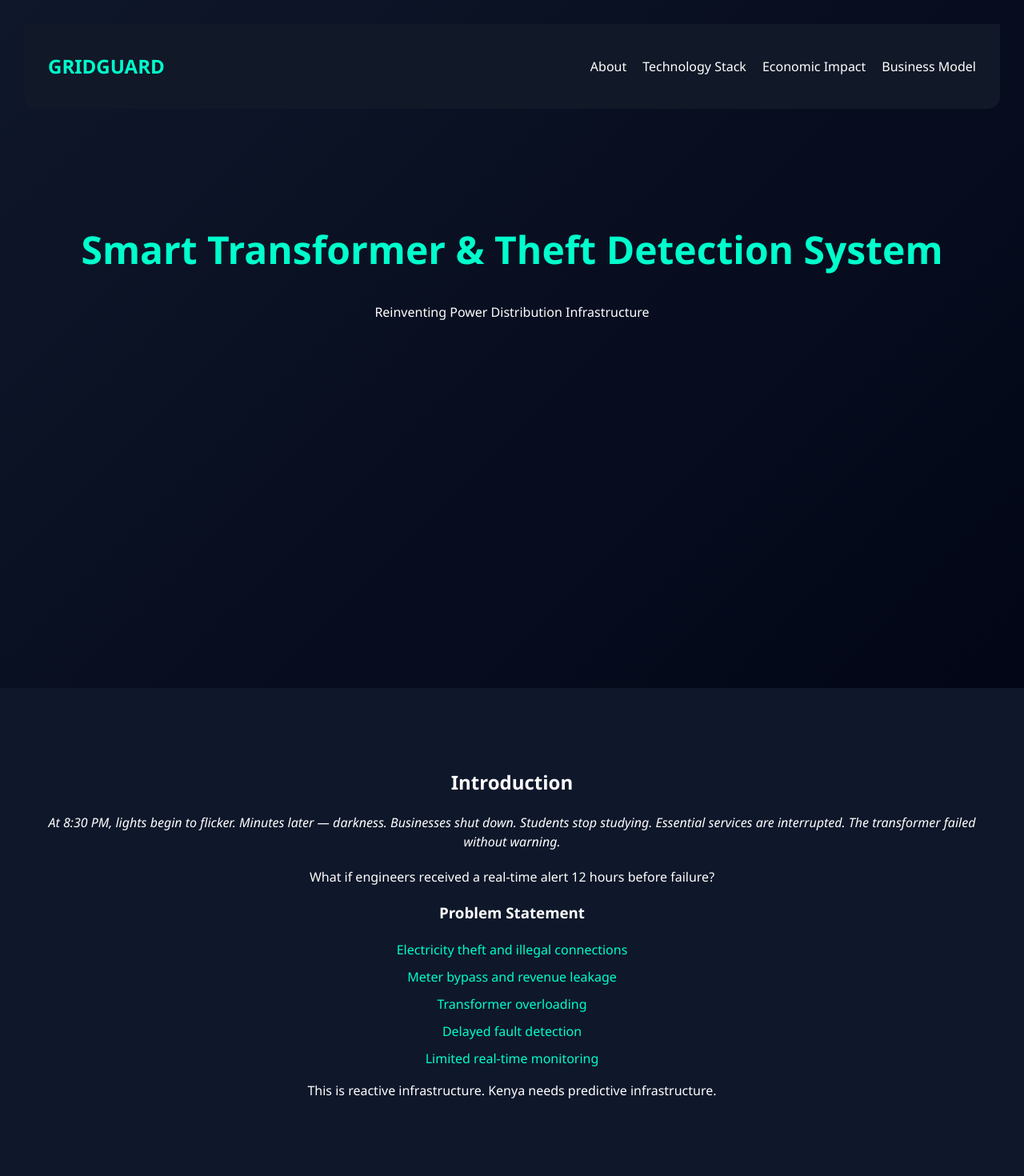
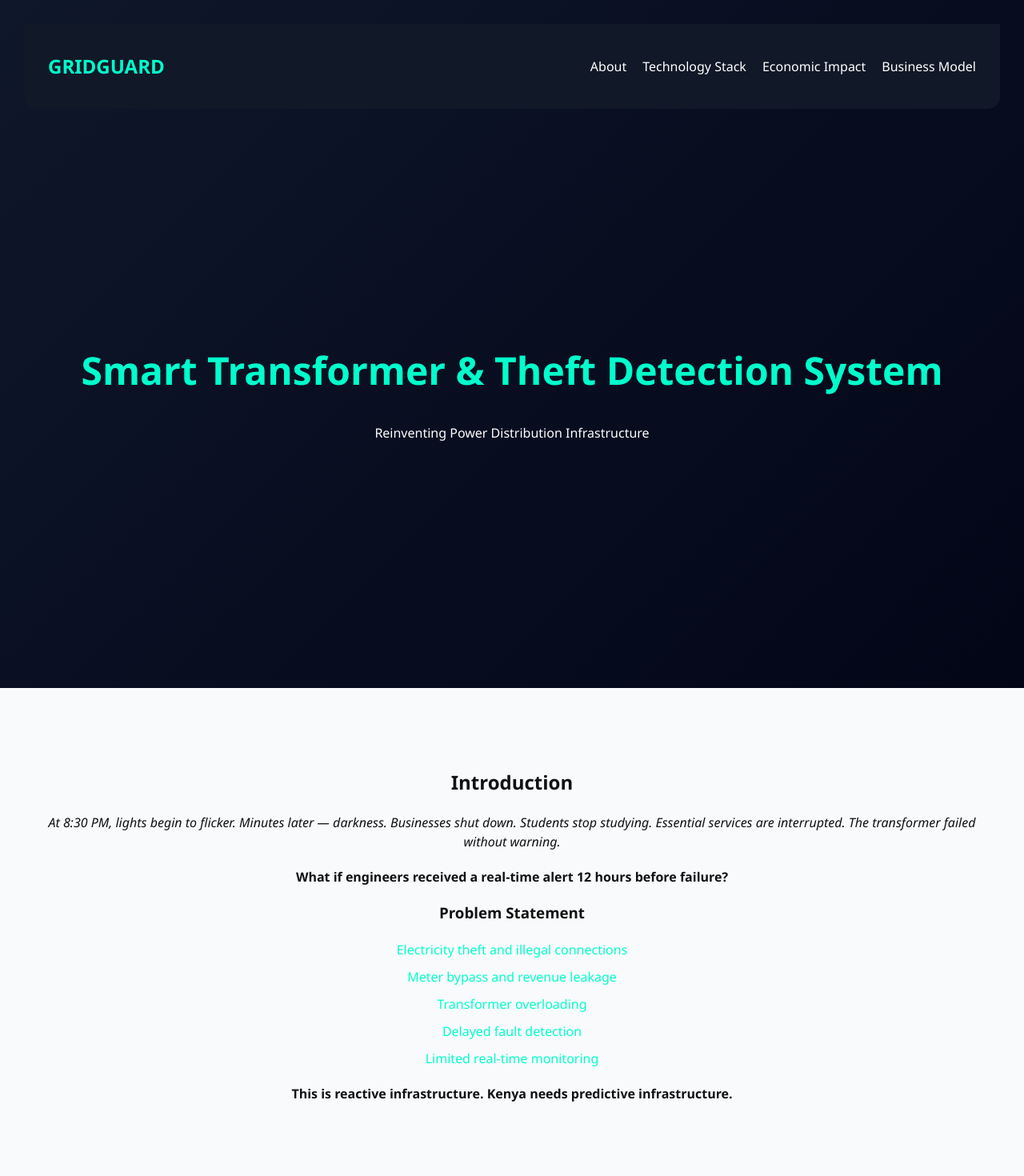
Before and after one commit to Pheniline/GridGuard, a React app in the folder frontend/: page / in a window 1280 px wide. Shown: the top 1470 px of the page at 80% size. Built offline with nearby package versions, Linux system fonts and the light colour scheme; the HTML template or start-up script is replaced by a standard one.

Commit message:
GridGuard

```diff
--- a/frontend/src/App.css
+++ b/frontend/src/App.css
@@ -192,3 +192,53 @@ body {
     opacity: 1;
   }
 }
+
+/* SLIDE ANIMATION */
+.slide-section {
+  opacity: 0;
+  transform: translateY(60px);
+  transition: all 0.8s ease-out;
+}
+
+.slide-section.show {
+  opacity: 1;
+  transform: translateY(0);
+}
+
+/* Alternating Backgrounds */
+.light {
+  background: #f8fafc;
+  color: #111;
+}
+
+.dark {
+  background: #0f172a;
+  color: white;
+}
+
+/* Hero */
+.hero {
+  height: 100vh;
+  background: linear-gradient(135deg, #0f172a, #020617);
+  color: white;
+  display: flex;
+  flex-direction: column;
+}
+
+.hero-content {
+  margin: auto;
+  text-align: center;
+}
+
+.highlight {
+  font-weight: bold;
+  margin-top: 20px;
+}
+
+.quote {
+  background: #020617;
+  color: white;
+  text-align: center;
+  padding: 100px 20px;
+  font-style: italic;
+}
```
